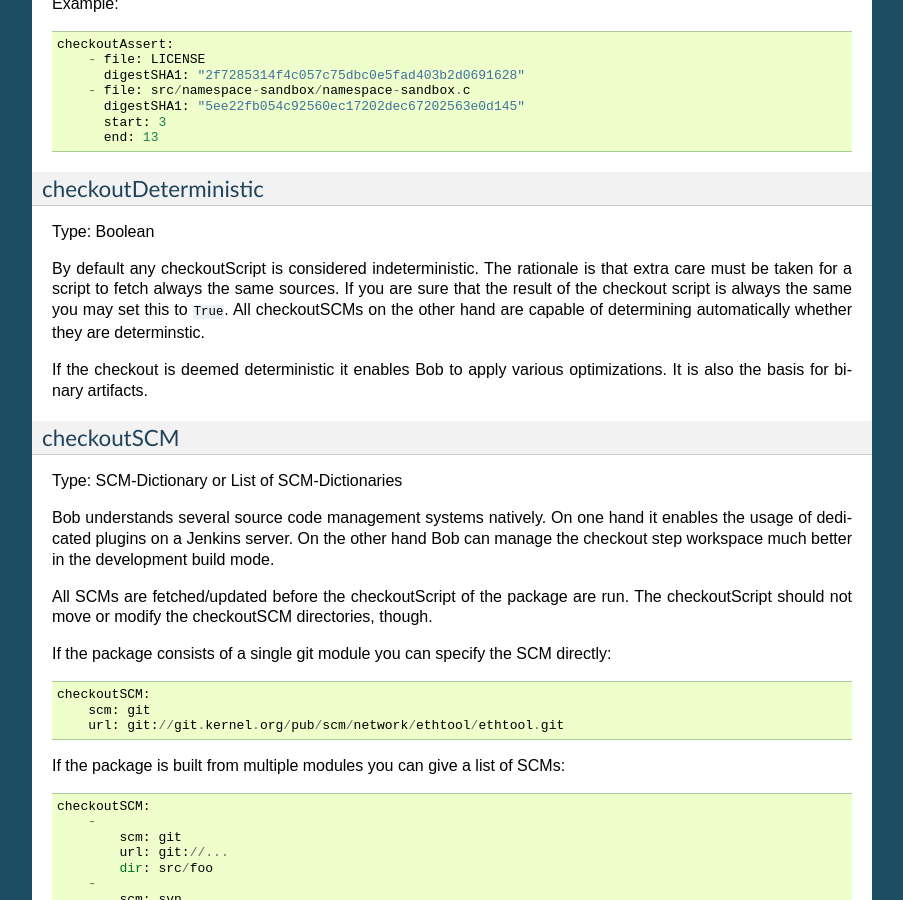
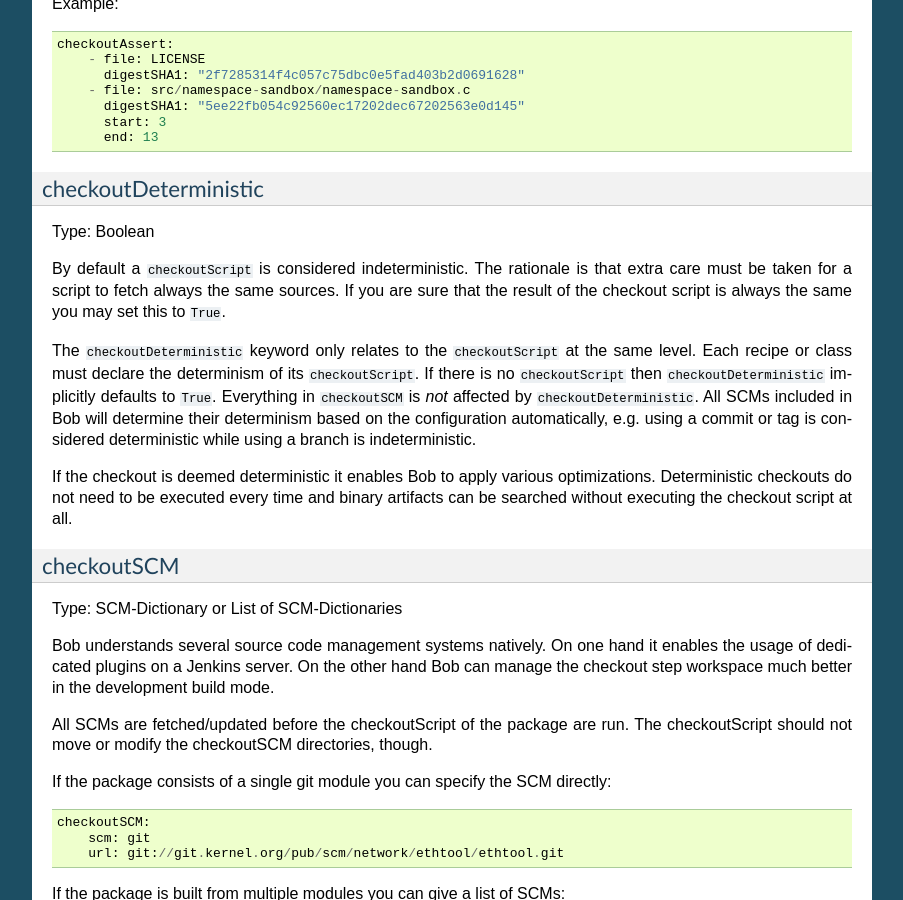
Before and after one commit to BobBuildTool/bob, a Sphinx documentation site: the page built from doc/manual/configuration.rst, in a window 1280 px wide and 900 px high, scrolled down 11034 px. Shown: the whole window, without its empty margins (198-1101 px from the left). Built offline with Sphinx 7.4.7, drawn with Linux system fonts in a browser that asks for light colours; formulas are drawn with MathJax 3; the version number could not be read and is left out.

Commit message:
doc: clarify checkoutDeterministic

```diff
--- a/doc/manual/configuration.rst
+++ b/doc/manual/configuration.rst
@@ -749,14 +749,24 @@ checkoutDeterministic
 
 Type: Boolean
 
-By default any checkoutScript is considered indeterministic. The rationale is
+By default a ``checkoutScript`` is considered indeterministic. The rationale is
 that extra care must be taken for a script to fetch always the same sources. If
 you are sure that the result of the checkout script is always the same you may
-set this to ``True``. All checkoutSCMs on the other hand are capable of
-determining automatically whether they are determinstic.
+set this to ``True``.
+
+The ``checkoutDeterministic`` keyword only relates to the ``checkoutScript`` at
+the same level. Each recipe or class must declare the determinism of its
+``checkoutScript``. If there is no ``checkoutScript`` then
+``checkoutDeterministic`` implicitly defaults to ``True``. Everything in
+``checkoutSCM`` is *not* affected by ``checkoutDeterministic``. All SCMs
+included in Bob will determine their determinism based on the configuration
+automatically, e.g. using a commit or tag is considered deterministic while
+using a branch is indeterministic.
 
 If the checkout is deemed deterministic it enables Bob to apply various
-optimizations.  It is also the basis for binary artifacts.
+optimizations. Deterministic checkouts do not need to be executed every time
+and binary artifacts can be searched without executing the checkout script at
+all.
 
 .. _configuration-recipes-scm:
 
```
